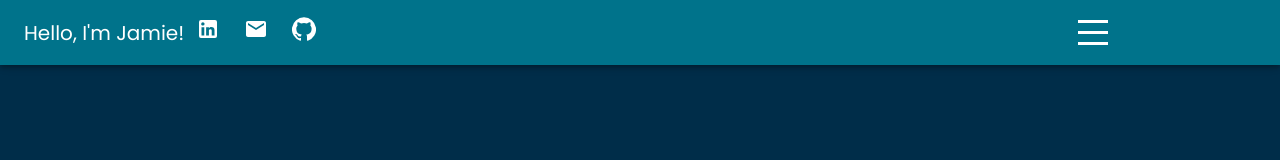
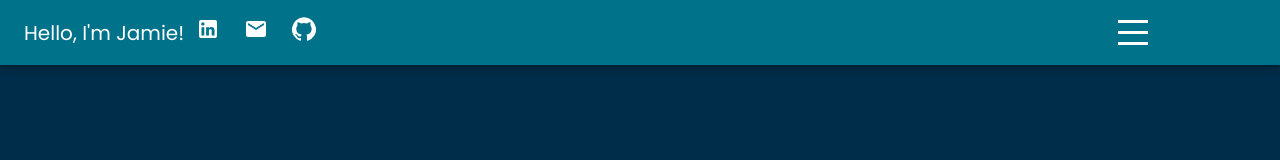
Before and after one commit to Knutsenjamie/Portfolio, a React (Create React App) app: page / in a window 1280 px wide. Shown: the top 160 px of the page. Built offline with nearby package versions, Linux system fonts and the light colour scheme.

Commit message:
resposition ham menu and add assets folder

```diff
--- a/src/components/topbar/topbar.scss
+++ b/src/components/topbar/topbar.scss
@@ -29,12 +29,12 @@
 
 .right {
   padding: 20px 30px;
-  margin-left: 660px;
+  margin-left: 700px;
   display: flex;
   justify-content: space-between;
 
   .hammenu {
-    width: 30px;
+    width: 40px;
     height: 25px;
     display: flex;
     flex-direction: column;
```
